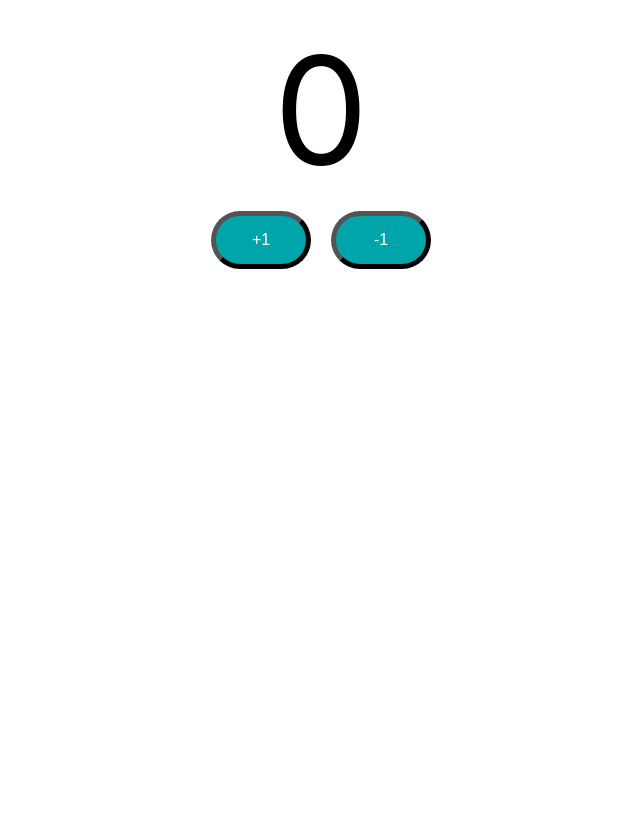
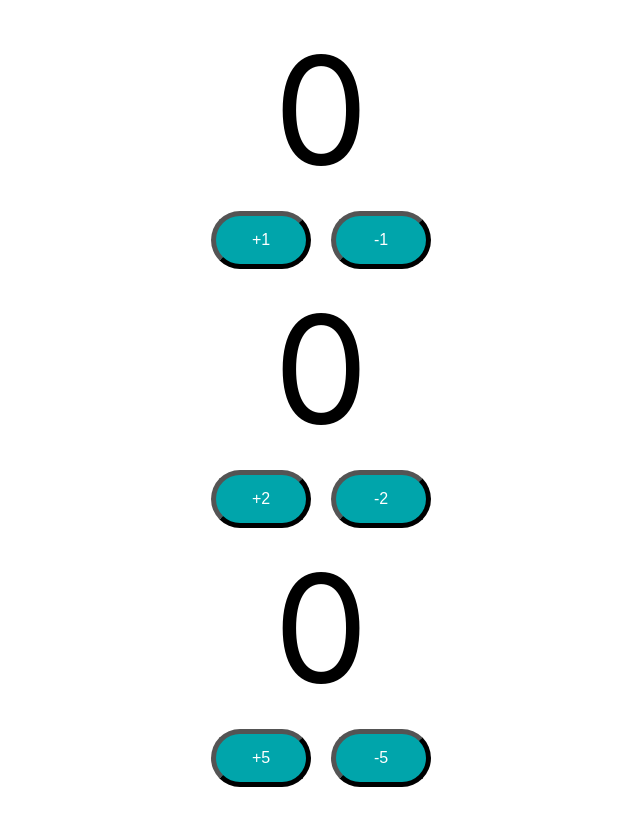
Before and after one commit to Jun-design-sketch/react-java-db-app, a React (Create React App) app in the folder 01-frontend/todo-app/: page / in a window 1280 px wide. Shown: the whole page, without its empty margins (319-959 px from the left). Built offline with nearby package versions, Linux system fonts and the light colour scheme.

Commit message:
react prop

```diff
--- a/01-frontend/todo-app/src/App.js
+++ b/01-frontend/todo-app/src/App.js
@@ -6,9 +6,32 @@
   return (
     <div className="App">
       {/* <LearningComponent /> */}
+      {/* <PlayingWithProps property1="value1" property2="value2" /> */}
       <Counter />
+      <Counter by={2}/>
+      <Counter by={5}/>
     </div>
   );
 }
 
+// {property1: 'value1', property2: 'value2'}
+// function PlayingWithProps(properties){
+//   console.log(properties.property1)
+//   console.log(properties.property2)
+
+//   return (
+//     <div>Props</div>
+//   )
+// }
+
+// object notation and property name
+function PlayingWithProps({property1, property2}){
+  console.log(property1)
+  console.log(property2)
+
+  return (
+    <div>Props</div>
+  )
+}
+
 export default App;
--- a/01-frontend/todo-app/src/components/counter/Counter.jsx
+++ b/01-frontend/todo-app/src/components/counter/Counter.jsx
@@ -1,7 +1,8 @@
 import { useState } from 'react';
+import { PropTypes } from 'prop-types';
 import './Counter.css'
 
-export default function Counter() {
+export default function Counter({by}) {
 
   // array [0, f]
   // declaration of state makes array
@@ -12,27 +13,37 @@
   // const [firstElt, secondElt] = array
   const [count, setCount] = useState(0);
 
+  console.log(by)
+
   function incrementCounterFunction() {
 
-    setCount(count + 1);
+    setCount(count + by);
   }
 
   function decresementCounterFunction(){
 
-    setCount(count -1);
+    setCount(count - by);
   }
 
   return (
-    <div classname="Counter">
+    <div className="Counter">
       <span className="count">{count}</span>
       <div>
         <button className="counterButton"
                 onClick={incrementCounterFunction}
-        >+1</button>
+        >+{by}</button>
         <button className="counterButton"
                 onClick={decresementCounterFunction}
-        >-1</button>
+        >-{by}</button>
       </div>
     </div>
   )
 }
+
+Counter.propTypes = {
+  by: PropTypes.number
+}
+
+Counter.defaultProps = {
+  by: 1
+}
```
